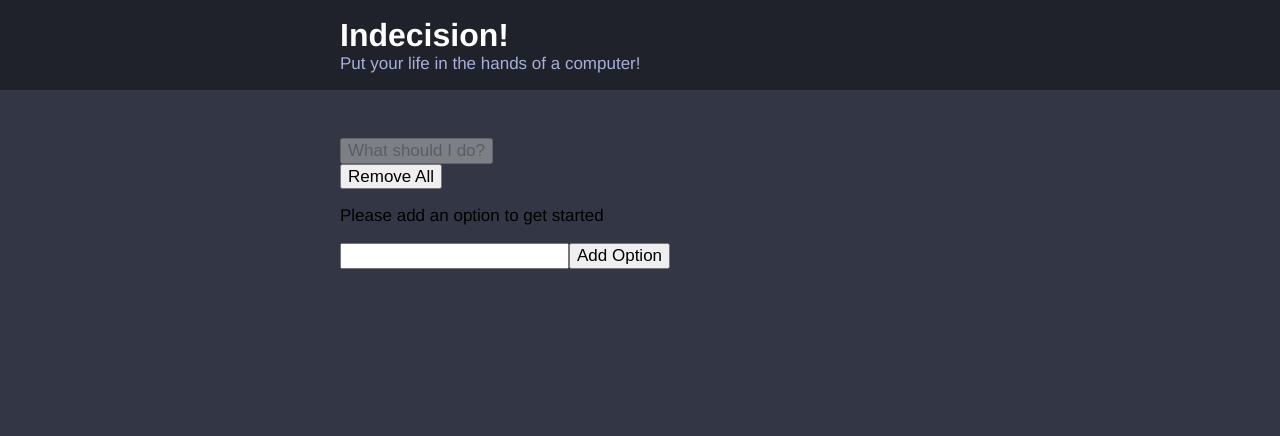
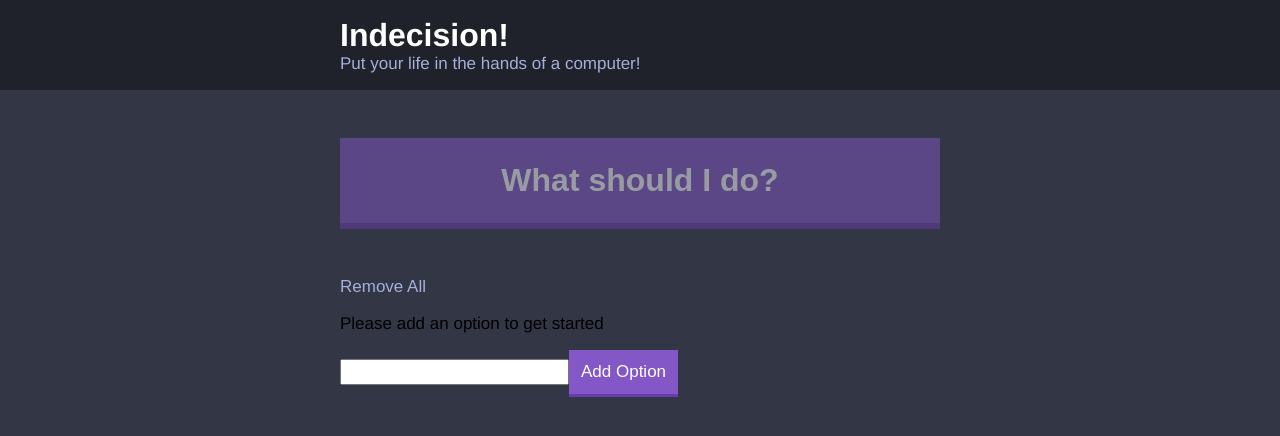
Before and after one commit to Tylyps/StylingReact, a React app: page / in a window 1280 px wide. Shown: the top 436 px of the page. Built offline with nearby package versions, Linux system fonts and the light colour scheme.

Commit message:
Styled buttons

```diff
--- a/src/components/Action.js
+++ b/src/components/Action.js
@@ -5,6 +5,7 @@
     <button
       disabled={!props.hasOptions}
       onClick={props.handlePick}
+      className="big-button"
     >
       What should I do?
     </button>
--- a/src/components/AddOption.js
+++ b/src/components/AddOption.js
@@ -21,7 +21,7 @@
         {this.state.error && <p>{this.state.error}</p>}
         <form onSubmit={this.handleAddOption}>
           <input type="text" name="option"/>
-          <button>Add Option</button>
+          <button className="button">Add Option</button>
         </form>
       </div>
     );
--- a/src/components/Option.js
+++ b/src/components/Option.js
@@ -6,6 +6,7 @@
       {props.optionText}
       <button
         onClick={() => props.handleDeleteOption(props.optionText)}
+        className="button button--link"
       >
         Remove
       </button>
--- a/src/components/Options.js
+++ b/src/components/Options.js
@@ -3,7 +3,12 @@
 
 const Options = (props) => (
   <div>
-    <button onClick={props.handleDeleteOptions}>Remove All</button>
+    <button
+      onClick={props.handleDeleteOptions}
+      className="button button--link"
+    >
+      Remove All
+    </button>
     {props.options.length === 0 && <p>Please add an option to get started</p>}
     <ol>
       {props.options.map(option => (
--- a/src/styles/base/_base.scss
+++ b/src/styles/base/_base.scss
@@ -7,3 +7,11 @@
   font-family: Helvetica, Arial, sans-serif;
   font-size: $m-size;
 }
+
+button {
+  cursor: pointer;
+}
+
+button:disabled {
+  cursor: default;
+}
--- a/src/styles/base/_settings.scss
+++ b/src/styles/base/_settings.scss
@@ -3,8 +3,10 @@
 $off-black: #20222b;
 $dark-blue: #333745;
 $off-white: #a5afd7;
+$purple: #8357c5;
 
 // Spacing
+$s-size: 1.2rem;
 $m-size: 1.7rem;
 $l-size: 3.2rem;
 $xl-size: 4.8rem;
--- /dev/null
+++ b/src/styles/components/_button.scss
@@ -0,0 +1,33 @@
+// Big button
+.big-button {
+  background: $purple;
+  border: none;
+  border-bottom: .6rem solid darken($purple, 10%);
+  color: white;
+  font-weight: bold;
+  font-size: $l-size;
+  margin-bottom: $xl-size;
+  padding: 2.4rem;
+  width: 100%;
+}
+
+.big-button:disabled {
+  opacity: .5;
+}
+
+//Button
+.button {
+  background: $purple;
+  border: none;
+  border-bottom: .3rem solid darken($purple, 10%);
+  color: white;
+  font-weight: 500;
+  padding: $s-size;
+}
+
+.button--link {
+  background: none;
+  border: none;
+  color: $off-white;
+  padding: 0;
+}
--- a/src/styles/styles.scss
+++ b/src/styles/styles.scss
@@ -3,3 +3,4 @@
 
 @import './components/container';
 @import './components/header';
+@import './components/button';
```
